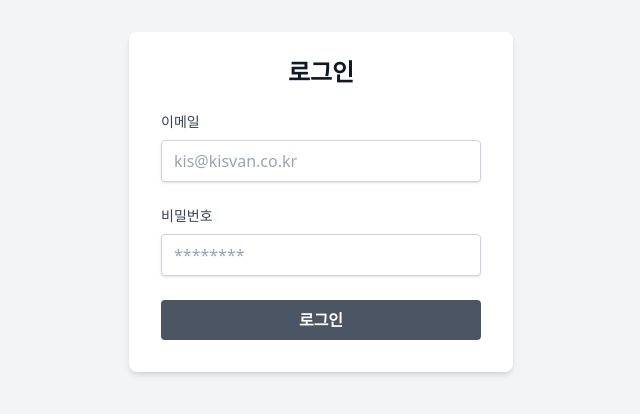
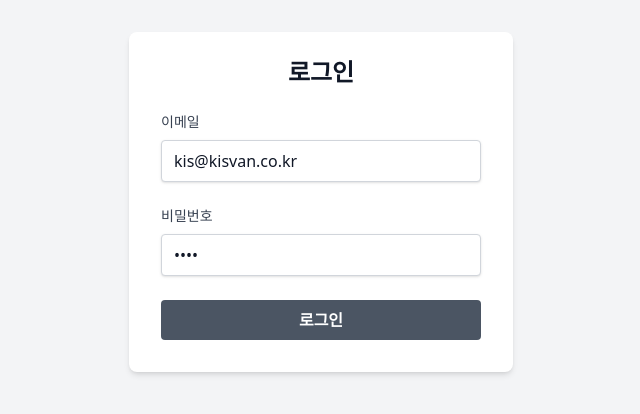
Before and after one commit to Suah-Cho/KIS_AI_PROJECT_FE, a React (Vite) app: page /login in a window 1280 px wide. Shown: the part 198-612 px from the top of the page, without its empty margins (319-959 px from the left). Built offline with nearby package versions, Linux system fonts and the light colour scheme.

Commit message:
feat: 개발 시 로그인 정보 자동 입력

```diff
--- a/src/components/login/Login.tsx
+++ b/src/components/login/Login.tsx
@@ -5,8 +5,10 @@ import { useNavigate } from "react-router-dom";
 export default function Login() {
     const navigate = useNavigate();
 
-    const [ email, setEmail ] = useState("");
-    const [ password, setPassword ] = useState("");
+    // 개발 모드에서만 기본 이메일/비밀번호를 세팅
+    const isDev = true;
+    const [ email, setEmail ] = useState(isDev ? "kis@kisvan.co.kr" : "");
+    const [ password, setPassword ] = useState(isDev ? "1234" : "");
 
     const handleSubmit = async (e: React.FormEvent) => {
         e.preventDefault();
```
